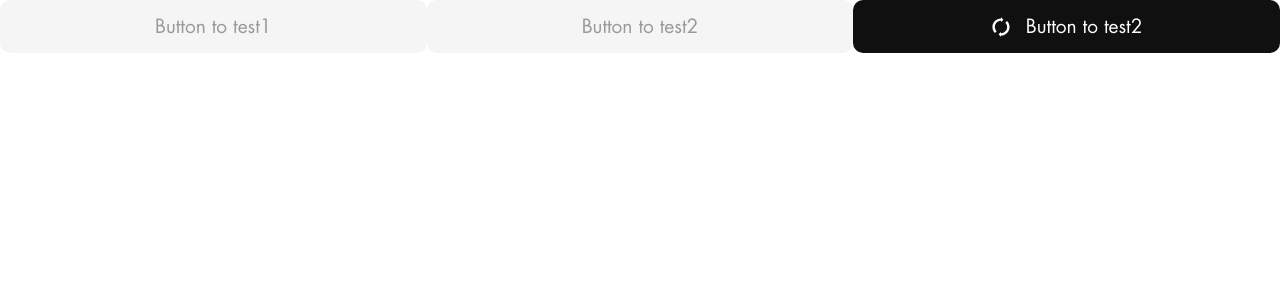
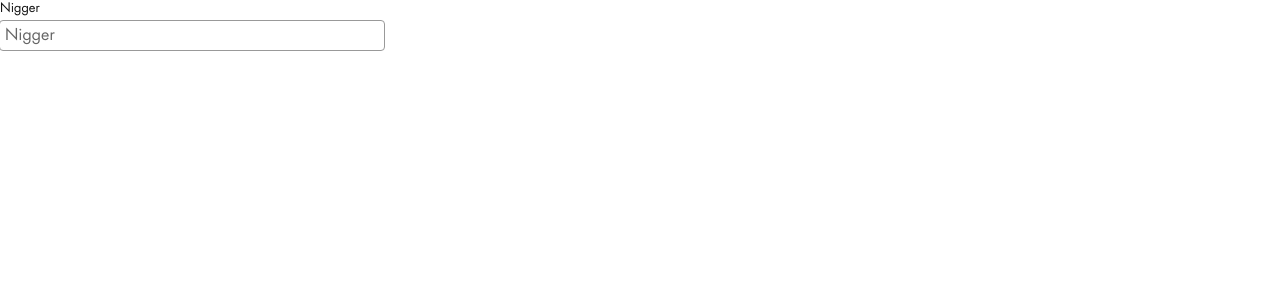
Before and after one commit to H1ghN0on/Sorataiyo-Frontend, a React (Create React App) app: page / in a window 1280 px wide. Shown: the top 300 px of the page. Built offline with nearby package versions, Linux system fonts and the light colour scheme.

Commit message:
common input mockup

```diff
--- a/src/App.scss
+++ b/src/App.scss
@@ -1,3 +1,4 @@
 .container {
     display: flex;
+    width: 30%;
 }
--- a/src/App.tsx
+++ b/src/App.tsx
@@ -2,45 +2,29 @@ import React from "react";
 
 import Button from "client/common/Buttons/Button";
 import IconButton from "client/common/Buttons/IconButton";
+import Input from "client/common/Inputs/Input";
 
 import { ReactComponent as WaitSpin } from "client/shared/icons/wait-spin.svg";
 
 import "./App.scss";
 
 function App() {
+  const [value, setValue] = React.useState("");
+
+  const handleChange = (e: React.ChangeEvent<HTMLInputElement>) => {
+    setValue(e.target.value);
+  };
+
   return (
     <div className="container">
-      <Button
-        disabled
-        className="button1"
-        useLoader
-        onClick={async () => {
-          await new Promise((resolve) => {
-            setTimeout(resolve, 1000);
-          });
-        }}
-      >
-        Button to test1
-      </Button>
-      <Button
-        inverse
-        disabled
-        onClick={() => {
-          alert("Hi!");
-        }}
-      >
-        Button to test2
-      </Button>
-      <IconButton
-        icon={WaitSpin}
-        inverse
-        useLoader
-        onClick={async () => {
-          await fetch("https://jsonplaceholder.typicode.com/posts/1");
-        }}
-      >
-        Button to test2
-      </IconButton>
+      <Input
+        onChange={handleChange}
+        value={value}
+        name="nigger"
+        label="Nigger"
+        maxLength={25}
+        withLengthHint={true}
+      />
     </div>
   );
 }
--- /dev/null
+++ b/src/client/common/Inputs/Input/Input.scss
@@ -0,0 +1,52 @@
+@import "../../../shared/styles/variables.scss";
+
+.input-container {
+    width: 100%;
+    height: 100%;
+    position: relative;
+    display: flex;
+    align-items: flex-start;
+    flex-direction: column;
+    color: $primary-dark;
+
+    .input-label {
+        font-size: 0.8em;
+        margin-bottom: 5px;
+    }
+
+    .input-base {
+        width: calc(100% - 10px);
+        height: 100%;
+        outline: 1px solid $font-main;
+        padding: 5px;
+        font-size: 1em;
+        border-radius: 3px;
+
+        transition: 0.3s;
+        &::placeholder {
+            color: $font-secondary;
+        }
+
+        &:focus {
+            &+.input-label-hint {
+                opacity: 1;
+            }
+        }
+    }
+    .input-label-hint {
+        position: absolute;
+        top: 52%;
+        right: -50px;
+        transition: 0.2s;
+        opacity: 0;
+        color: $font-secondary;
+        font-size: 0.9em;
+        transition: opacity 0.3s;
+        &.hidden {
+            opacity: 0 !important;
+        }
+    }
+
+
+
+}
--- /dev/null
+++ b/src/client/common/Inputs/Input/index.tsx
@@ -0,0 +1,71 @@
+import clsx from "clsx";
+import React from "react";
+
+import "./Input.scss";
+
+interface IInputProps {
+  value: string;
+  onChange: (e: React.ChangeEvent<HTMLInputElement>) => void;
+  name: string;
+  className?: string;
+  label?: string;
+  disabled?: string;
+  minLength?: number;
+  maxLength?: number;
+  withLengthHint?: boolean;
+}
+
+const Input: React.FC<IInputProps> = ({
+  value,
+  onChange,
+  name,
+  className,
+  label,
+  disabled,
+  minLength,
+  maxLength,
+  withLengthHint,
+}) => {
+  const inputRef = React.useRef<HTMLInputElement>(null);
+
+  return (
+    <div className="input-container">
+      {label && (
+        <label className="input-label" htmlFor={name}>
+          {label}
+        </label>
+      )}
+      <input
+        ref={inputRef}
+        name={name}
+        placeholder={label}
+        className={clsx("input-base", {
+          className: className,
+          "input-base-with-hint": Boolean(
+            withLengthHint && maxLength && value.length > maxLength - 5
+          ),
+        })}
+        type="string"
+        onChange={onChange}
+        value={value}
+        disabled={disabled ? true : false}
+        minLength={minLength}
+        maxLength={maxLength}
+      ></input>
+      {withLengthHint && (
+        <label
+          className={clsx("input-label-hint", {
+            hidden: !Boolean(
+              withLengthHint && maxLength && value.length > maxLength - 5
+            ),
+          })}
+          htmlFor={name}
+        >
+          {value.length + "/" + maxLength}
+        </label>
+      )}
+    </div>
+  );
+};
+
+export default Input;
```
